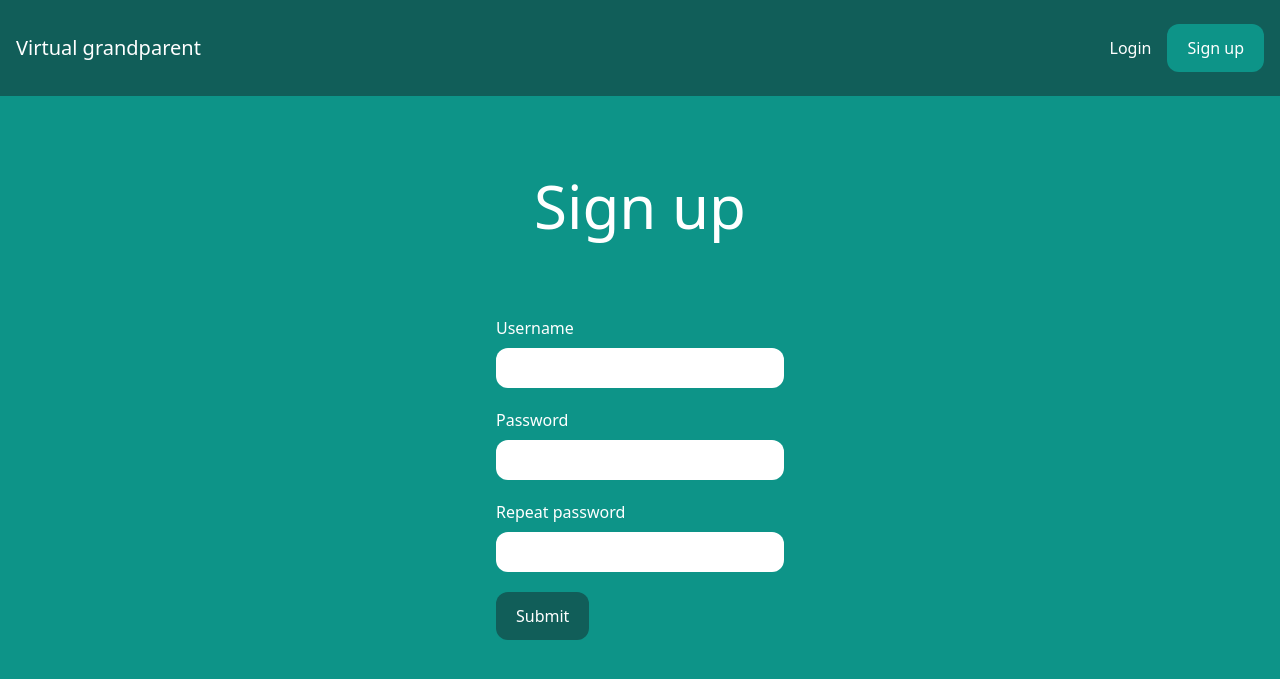
After one commit to anapaolacw/virtual-grandparent, a Django app: page /signup/ in a window 1280 px wide. The commit adds this page. Shown: the top 679 px of the page. Run offline with Django 3.2, Linux system fonts and the light colour scheme; some libraries are stand-ins or nearby versions.

Commit message:
feat(core): authentication views

```diff
--- /dev/null
+++ b/core/forms.py
@@ -0,0 +1,7 @@
+from django.contrib.auth.forms import UserCreationForm
+from django.contrib.auth.models import User
+
+class SignUpForm(UserCreationForm):
+    class Meta:
+        model = User
+        fields = ['username', 'password1', 'password2']
--- a/core/templates/core/base.html
+++ b/core/templates/core/base.html
@@ -4,12 +4,28 @@
     <head>
         <meta charset="utf-8">
         <meta name="viewport" content="width=device-width, initial-scale=1">
-        <title>Virtual grandparent</title>
+        <title>{% block title %}{% endblock %}Virtual grandparent</title>
 
         <script src="https://cdn.tailwindcss.com"></script>
     </head>
 
     <body class="bg-teal-600">
-        Django
+        <nav class="flex items-center justify-between px-4 py-6 bg-teal-800">
+            <div>
+                <a href="/" class="text-xl text-white">Virtual grandparent</a>
+            </div>
+            <div class="flex items-center space-x-4">
+                {% if request.user.is_authenticated %}
+                    <a href="/chats/" class="text-white hover:text-gray-300">Chats</a>
+                    <a href="/logout/" class="px-5 py-3 rounded-xl text-white bg-teal-600 hover:text-gray-700">Log out</a>
+                {% else %}
+                    <a href="/login/" class="text-white hover:text-gray-300">Login</a>
+                    <a href="/signup/" class="px-5 py-3 rounded-xl text-white bg-teal-600 hover:text-gray-700">Sign up</a>
+                {% endif %}
+            </div>
+        </nav>
+
+        {% block content %}
+        {% endblock %}
     </body>
 </html>
--- /dev/null
+++ b/core/templates/core/signup.html
@@ -0,0 +1,40 @@
+{% extends 'core/base.html' %}
+
+{% block title %}Sign up | {% endblock %}
+
+
+{% block content %}
+<div class="p-10 lg:p-20 text-center">
+    <h1 class="text-3xl lg:text-6xl text-white">Sign up</h1>
+
+</div>
+<form method="post" action="." class="lg:w-1/4 px-4 mx-auto">
+    {% csrf_token %}
+    <div class="mb-5">
+        <label class="text-white">Username</label>
+        <input type="text" name="username" class="w-full mt-2 px-4 py-2 rounded-xl">
+    </div>
+
+    <div class="mb-5">
+        <label class="text-white">Password</label>
+        <input type="password" name="password1" class="w-full mt-2 px-4 py-2 rounded-xl">
+    </div>
+
+    <div class="mb-5">
+        <label class="text-white">Repeat password</label>
+        <input type="password" name="password2" class="w-full mt-2 px-4 py-2 rounded-xl">
+    </div>
+
+    {% if form.errors %}
+        {% for field in form %}
+            {% for error in field.errors %}
+                <div class="mb-5 p-4 rounded-xl bg-red-300 text-white">
+                    <p>{{ error|escape }}</p>
+                </div>
+            {% endfor %}
+        {% endfor %}
+    {% endif %}
+
+    <button class="px-5 py-3 rounded-xl text-white bg-teal-800 hover:bg-teal-700">Submit</button>
+</form>
+{% endblock %}
--- a/core/urls.py
+++ b/core/urls.py
@@ -1,7 +1,11 @@
+from django.contrib.auth import views as auth_views
 from django.urls import include, path
 
 from . import views
 
 urlpatterns =  [
-    path('', views.base, name='base')
+    path('', views.home, name='home'),
+    path('signup/', views.signup, name='signup'),
+    path('login/', auth_views.LoginView.as_view(template_name='core/login.html'), name='login'),
+    path('logout/', auth_views.LogoutView.as_view(), name='logout'),
 ]
--- a/core/views.py
+++ b/core/views.py
@@ -1,6 +1,24 @@
-from django.shortcuts import render
+from django.shortcuts import render, redirect
+from django.contrib.auth import login
+from .forms import SignUpForm
 
 # Create your views here.
 
-def base(request):
-    return render(request, 'core/base.html')
+def home(request):
+    return render(request, 'core/home.html')
+
+def signup(request):
+    if request.method == 'POST':
+        form = SignUpForm(request.POST)
+
+        if form.is_valid():
+            user = form.save()
+
+            login(request, user)
+
+            return redirect('home')
+
+    else:
+        form = SignUpForm()
+
+    return render(request, 'core/signup.html', {'form': form})
--- a/virtualgrandparent/settings.py
+++ b/virtualgrandparent/settings.py
@@ -27,7 +27,9 @@ DEBUG = True
 
 ALLOWED_HOSTS = []
 
-
+LOGOUT_REDIRECT_URL = '/'
+LOGIN_REDIRECT_URL = '/chats/'
+LOGIN_URL = '/login/'
 # Application definition
 
 INSTALLED_APPS = [
```
Also changed, not shown: core/templates/core/home.html (added, +11 -0 lines), core/templates/core/login.html (added, +35 -0 lines), db.sqlite3.
